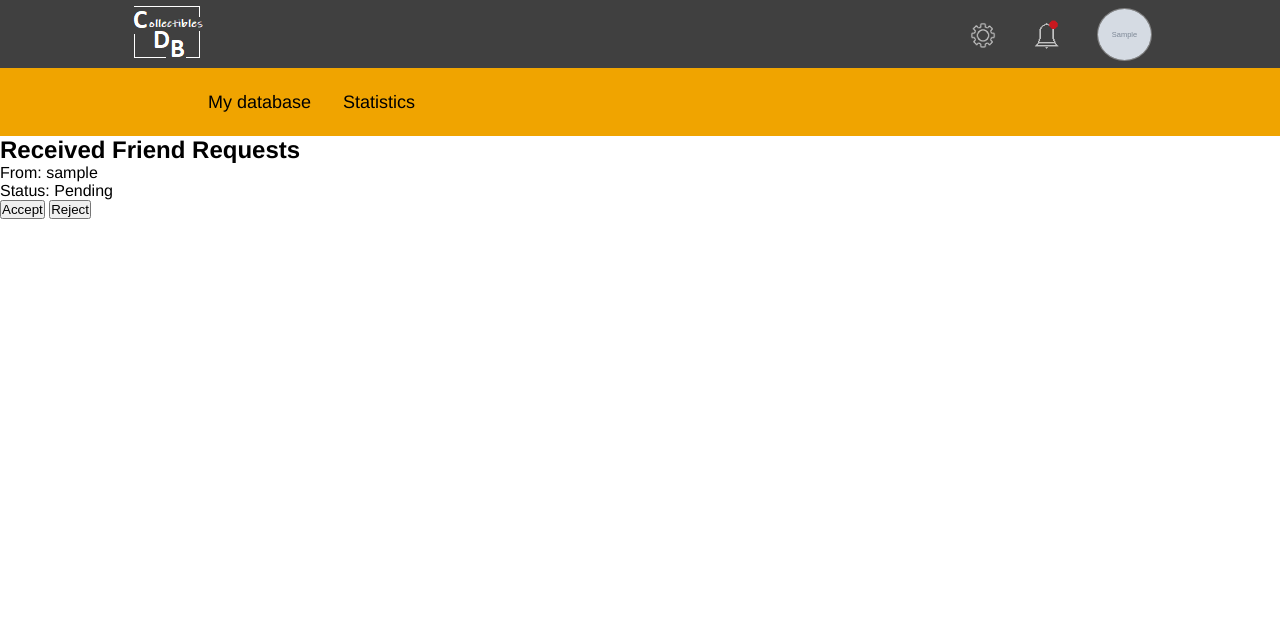
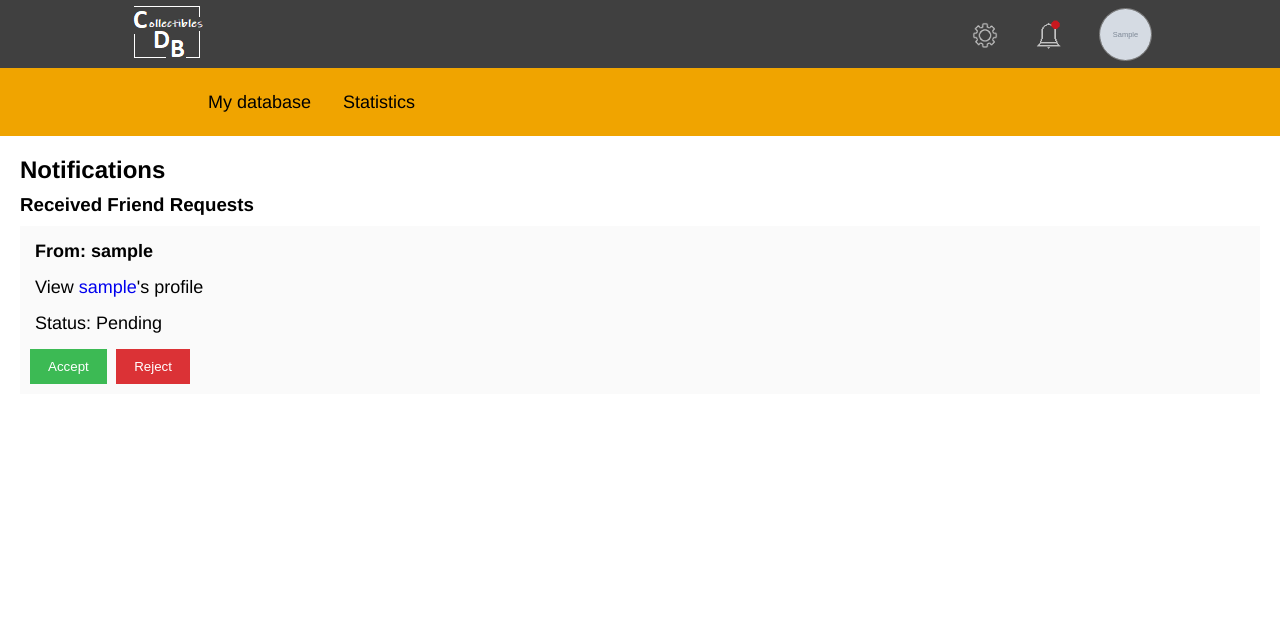
Before and after one commit to 32ndOfAnInch/collectibles_database, a Django app: page /profile/notifications/ in a window 1280 px wide. Shown: the top 634 px of the page. Run offline with Django 4.2, Linux system fonts and the light colour scheme; a user stored in the database is signed in; tables that the repository leaves empty hold one stand-in row (values such as "Sample post"); grey boxes marked "Sample" are stand-in pictures.

Commit message:
separated css for user profile & db app templates. Updated some templates. Fixed problem with image orientation

```diff
--- a/collectibles_database/collectibles_db_app/static/css/profiles_style.css
+++ b/collectibles_database/collectibles_db_app/static/css/profiles_style.css
@@ -318,3 +318,61 @@
 .signup-login-container small {
     font-size: 12px;
 }
+
+/* notifications page */
+
+.notifications-container {
+    margin: 20px;
+}
+
+.friend-requests {
+    margin-bottom: 20px;
+}
+
+.friend-request {
+    background-color: #fafafa;
+    padding: 10px;
+    margin-bottom: 10px;
+}
+
+.friend-request p{
+    padding: 5px;
+    font-size: 18px;
+}
+
+.sender-username {
+    font-weight: bold;
+}
+
+.view-profile-link {
+    margin-top: 5px;
+}
+
+.request-status {
+    margin-top: 5px;
+}
+
+.notification-buttons {
+    margin-top: 10px;
+}
+
+.accept-button {
+    background-color: #3cba54;
+    color: white;
+    border: none;
+    padding: 10px 18px;
+    margin-right: 5px;
+    cursor: pointer;
+}
+
+.reject-button {
+    background-color: #db3236;
+    color: white;
+    border: none;
+    padding: 10px 18px;
+    cursor: pointer;
+}
+
+h2, h3 {
+    margin-bottom: 10px;
+}
--- a/collectibles_database/collectibles_db_app/static/css/style.css
+++ b/collectibles_database/collectibles_db_app/static/css/style.css
@@ -21,12 +21,19 @@ html {
     min-height: 6vh;
     background: #b18f8f;
     color: white;
+    max-height: 68px;
 }
 
 body{
     width: 100%;
-    /* background-image: url("../collectibles/img/background.jpg");
-    background-size: cover; */
+    min-height: 100vh;
+    display: flex;
+    flex-direction: column;
+    /* background-color: #dfdfdf;
+    background-image: url("../collectibles/img/backgroundq.png");
+    background-size: cover;
+    background-blend-mode: lighten;
+    background-blend-mode: multiply; */
 }
 
 nav{
@@ -40,16 +47,16 @@ nav{
 }
 
 .user-profile-img {
-    border-radius: 100%;
+    border-radius: 50%;
     border: 1px solid #818181;
-    max-width: 55px;
+    max-width: 53px;
     max-height: 53px;
     margin-top: 4px;
     cursor: pointer;
     /* these params sqeezes image to square to keep user menu image round */
     object-position: center;
     object-fit: fill;
-    /* width: 100%; */
+    width: 100%;
     height: 150px;
 }
 
@@ -58,7 +65,9 @@ nav ul{
     width: 100%;
     text-align: left;
 }
-
+.top-nav {
+    max-height: 68px;
+}
 .top-nav ul {
     width: 100%;
     text-align: right;
@@ -308,13 +317,7 @@ nav ul li a{
 }
 
 
-/* footer and body*/
-
-body{
-    min-height: 100vh;
-    display: flex;
-    flex-direction: column;
-}
+/* footer */
 
 footer {
     display: flex;
@@ -521,6 +524,11 @@ footer p {
     width: 100%;
 }
 
+.item-detail-img img:hover {
+    transform: scale(1.3);
+    transition: 0.6s;
+  }
+
 .item-detail-img img::after{
     content: "";
     display: table;
--- a/collectibles_database/collectibles_db_app/templates/collectibles_database/collectible_item_form.html
+++ b/collectibles_database/collectibles_db_app/templates/collectibles_database/collectible_item_form.html
@@ -3,17 +3,17 @@
 {% block title %} {{ block.super }} {% endblock title %}
 
 {% block content %}
+
 {% if object.id %}
-<h1>Update item record</h1>
+<h2>Update item record</h2>
 {% else %}
-<h1>Add item to the list</h1>
+<h2>Add item to the list</h2>
 {% endif %}
     <form method = "post"
     action="{{ request.path }}?collectibleitem_id={{ collectibleitem.id }}"
     enctype="multipart/form-data">
         {% csrf_token %}
         {{ form.as_p }}
-
         <button type="submit">Confirm</button>
     </form>
     <script>
--- a/collectibles_database/user_profile/models.py
+++ b/collectibles_database/user_profile/models.py
@@ -2,10 +2,8 @@ from django.contrib.auth import get_user_model
 from django.db import models
 from django.urls import reverse
 from django.utils.translation import gettext_lazy as _
-from PIL import Image
+from PIL import Image, ExifTags
 from collectibles_db_app.models import CollectibleItem
-from django.dispatch import receiver
-from django.db.models.signals import post_save
 
 
 User = get_user_model()
@@ -32,14 +30,33 @@ class Profile(models.Model):
     def get_absolute_url(self):
         return reverse("profile_detail", kwargs={"pk": self.pk})
 
-    def save(self, *args, **kwargs) -> None:
+    def save(self, *args, **kwargs):
         super().save(*args, **kwargs)
         if self.picture:
-            pic = Image.open(self.picture.path)
-            if pic.width > 300 or pic.height > 300:
+            img = Image.open(self.picture.path)
+            try:
+                # Check if the image has an EXIF orientation tag
+                for orientation in ExifTags.TAGS.keys():
+                    if ExifTags.TAGS[orientation] == 'Orientation':
+                        break
+                exif = dict(img._getexif().items())
+
+                if orientation in exif:
+                    if exif[orientation] == 3:
+                        img = img.rotate(180, expand=True)
+                    elif exif[orientation] == 6:
+                        img = img.rotate(270, expand=True)
+                    elif exif[orientation] == 8:
+                        img = img.rotate(90, expand=True)
+            except (AttributeError, KeyError, IndexError):
+                # Ignore if the image doesn't have EXIF data or orientation tag
+                pass
+
+            # Resize the image if needed
+            if img.width > 300 or img.height > 300:
                 new_size = (300, 300)
-                pic.thumbnail(new_size)
-                pic.save(self.picture.path)
+                img.thumbnail(new_size)
+            img.save(self.picture.path)
 
 
     def remove_friend(self, friend):
--- a/collectibles_database/user_profile/templates/user_profile/notifications.html
+++ b/collectibles_database/user_profile/templates/user_profile/notifications.html
@@ -1,24 +1,34 @@
 {% extends 'base.html' %}
 
-{% block title %} Notifications {% endblock title %}
+{% block title %}Notifications{% endblock title %}
 
 {% block content %}
+<div class="notifications-container">
+    <h2>Notifications</h2>
 
-    <h2>Received Friend Requests</h2>
     {% if friend_requests %}
+    <div class="friend-requests">
+        <h3>Received Friend Requests</h3>
         {% for friend_request in friend_requests %}
-      <p>From: {{ friend_request.sender.username }}</p>
-      <p>Status: {{ friend_request.get_status_display }}</p>
+        <div class="friend-request">
+            <p class="sender-username">From: {{ friend_request.sender.username }}</p>
+            <p class="view-profile-link">View <a href="{% url 'profile' user_id=friend_request.sender.id %}">{{ friend_request.sender.username }}</a>'s profile</p>
+            <p class="request-status">Status: {{ friend_request.get_status_display }}</p>
             <form method="post" action="{% url 'notifications' %}">
                 {% csrf_token %}
                 <input type="hidden" name="friend_request_id" value="{{ friend_request.id }}">
-        <button type="submit" name="action" value="accept">Accept</button>
-        <button type="submit" name="action" value="reject">Reject</button>
+                <div class="notification-buttons">
+                    <button class="accept-button" type="submit" name="action" value="accept">Accept</button>
+                    <button class="reject-button" type="submit" name="action" value="reject">Reject</button>
+                </div>
             </form>
+        </div>
         {% empty %}
-      <p>No friend requests.</p>
+        <h3>No new notifications.</h3>
         {% endfor %}
+    </div>
     {% else %}
-    <p>No friend requests.</p>
+    <h3>No new notifications.</h3>
     {% endif %}
+</div>
 {% endblock content %}
--- a/collectibles_database/user_profile/templates/user_profile/profile_update.html
+++ b/collectibles_database/user_profile/templates/user_profile/profile_update.html
@@ -1,6 +1,9 @@
 {% extends 'base.html' %}
+
 {% block title %}Update {{ block.super }} Profile{% endblock title %}
+
 {% block content %}
+<div class="signup-login-container">
     <h1>Update {{ user }} Profile</h1>
     <form method="post" action="{{ request.path }}" enctype="multipart/form-data">
         {% csrf_token %}
@@ -8,4 +11,6 @@
         {{ profile_form.as_p }}
         <button type="submit">Update</button>
     </form>
+</div>
+
 {% endblock content %}
--- a/collectibles_database/user_profile/templates/user_profile/unfollow_friend.html
+++ b/collectibles_database/user_profile/templates/user_profile/unfollow_friend.html
@@ -5,7 +5,7 @@
 {% block content %}
 
 <div class="friends-confirm">
-    <h2>Do you really want to unfollow {{ receiver.username }}?</h1>
+    <h2>Do you really want to unfollow {{ receiver.username }}?</h2>
     <form method="post" action="{% url 'unfollow_friend' user_id=receiver.id %}">
         {% csrf_token %}
         <button class="unfollow-btn" type="submit">Confirm</button>
```
Also changed, not shown: collectibles_database/collectibles_db_app/models.py (+37 -14 lines), collectibles_database/user_profile/templates/user_profile/friends_list.html (indentation only), collectibles_database/user_profile/templates/user_profile/profile_search.html (indentation only). Lines whose indentation alone changed are shown as unchanged.
